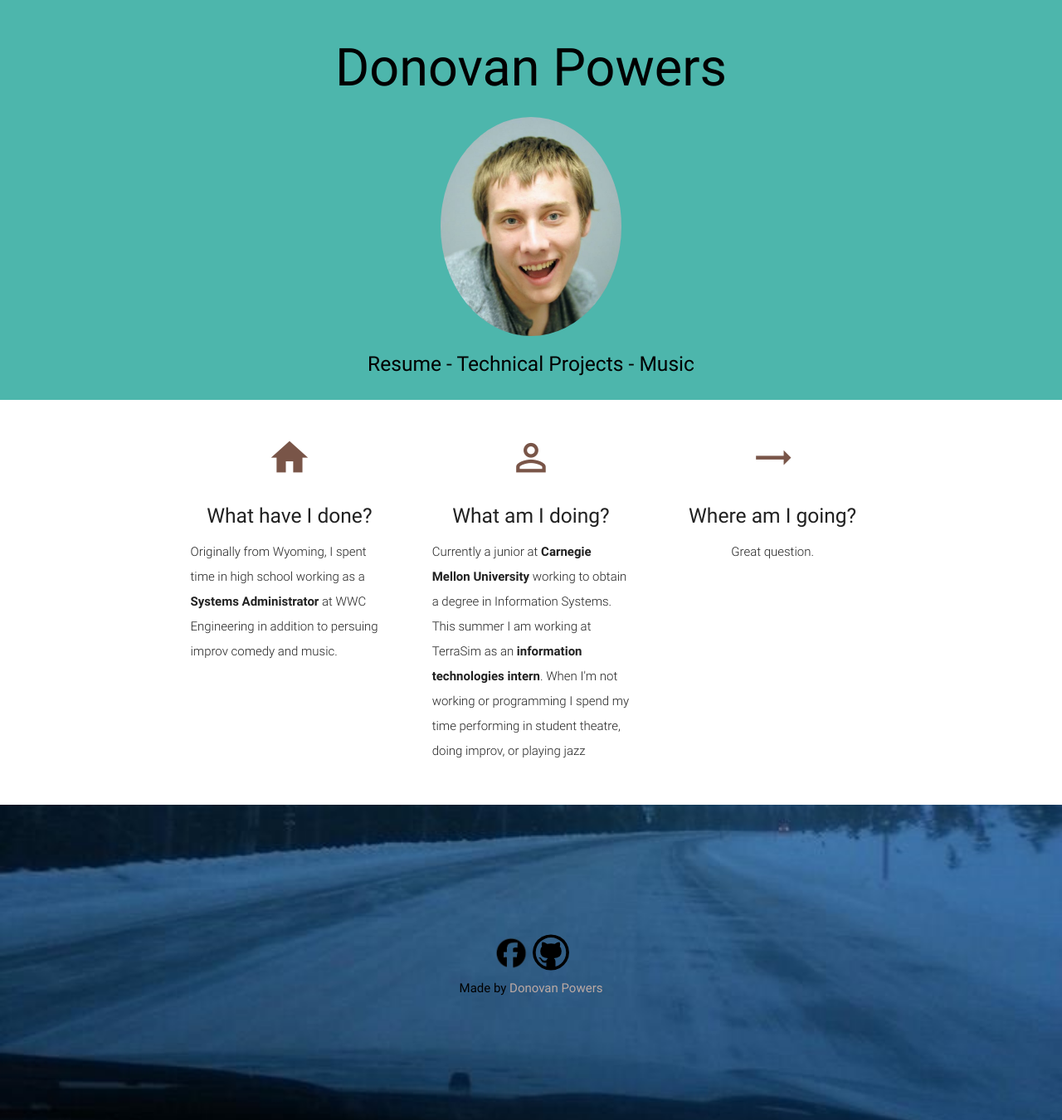
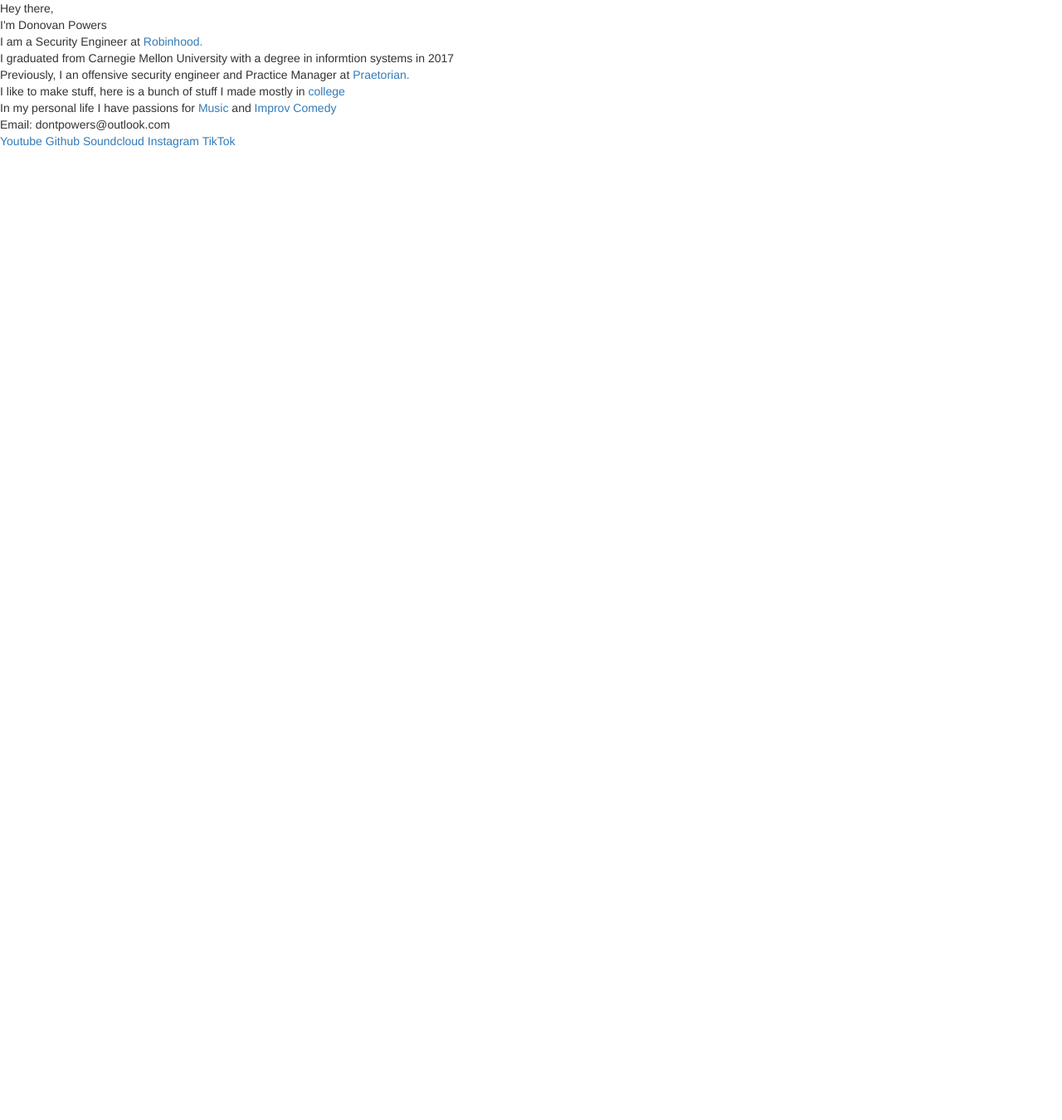
Before and after one commit to dtpowers/donovanpowers.me, a plain HTML site: page index.html in a window 1280 px wide. Shown: the whole page at 83% size. After the commit the page ends 800 px from the top, so only its background shows below. Drawn offline with nearby package versions, Linux system fonts and the light colour scheme.

Commit message:
updating some links

```diff
--- a/index.html
+++ b/index.html
@@ -1,126 +1,50 @@
+
+
 <!DOCTYPE html>
-<html lang="en">
+<html>
+
 <head>
-  <meta http-equiv="Content-Type" content="text/html; charset=UTF-8"/>
-  <meta name="viewport" content="width=device-width, initial-scale=1, maximum-scale=1.0, user-scalable=no"/>
+  <meta charset="utf-8">
+  <html lang="en" xml:lang="en" xmlns="http://www.w3.org/1999/xhtml">
+
   <title>Donovan Powers</title>
+  <script src="https://code.jquery.com/jquery-2.1.4.min.js"></script>
+  <!-- Latest compiled and minified CSS -->
+<link rel="stylesheet" href="https://maxcdn.bootstrapcdn.com/bootstrap/3.3.7/css/bootstrap.min.css" integrity="sha384-BVYiiSIFeK1dGmJRAkycuHAHRg32OmUcww7on3RYdg4Va+PmSTsz/K68vbdEjh4u" crossorigin="anonymous">
 
-  <!-- CSS  -->
-  <link href="css/materialize.css" type="text/css" rel="stylesheet" media="screen,projection"/>
-  <link href="css/style.css" type="text/css" rel="stylesheet" media="screen,projection"/>
- <script>
+<link href="https://fonts.googleapis.com/css?family=Montserrat" rel="stylesheet">
+
+<link rel="stylesheet" type="text/css" href="styles.css">
+<script>
   (function(i,s,o,g,r,a,m){i['GoogleAnalyticsObject']=r;i[r]=i[r]||function(){
   (i[r].q=i[r].q||[]).push(arguments)},i[r].l=1*new Date();a=s.createElement(o),
   m=s.getElementsByTagName(o)[0];a.async=1;a.src=g;m.parentNode.insertBefore(a,m)
-  })(window,document,'script','//www.google-analytics.com/analytics.js','ga');
+  })(window,document,'script','https://www.google-analytics.com/analytics.js','ga');
 
   ga('create', 'UA-63923576-1', 'auto');
   ga('send', 'pageview');
 
 </script>
- <!--  Scripts-->
-  <script src="https://code.jquery.com/jquery-2.1.1.min.js"></script>
-  <script src="js/materialize.js"></script>
-  <script src="js/init.js"></script>
+</head>
 
-</head>
 <body>
-  <div class="teal lighten-2">
-  <div id="index-banner" class="parallax-container">
-    <div class="section no-pad-bot">
-      <div class="container">
-        <br><br>
-        <h1 class="header center black-text text-lighten-2">Donovan Powers</h1>
-        <div class="row center">
-            <img src="me.jpg" class="circle responsive-img" width="25%">
-        </div>
-        <div class="row center">
-          <h5 class="black-text">Resume - <a href="projects.html" class="black-text">Technical Projects</a> - <a href="https://soundcloud.com/lucidhoodie" class="black-text">Music</a></h5>
-        </div>
-      </div>
-    </div>
-    <div class="parallax"> </div>
-  </div>
-  </div>
 
+<div class="content">
 
-  <div class="container">
-    <div class="section">
+        <div id="hi">Hey there,</div>
+        <div id="name">I'm Donovan Powers</div>
+        <div id="degree">I am a Security Engineer at <a href="https://www.linkedin.com/in/donovan-powers-a38359a7/">Robinhood.</a> <br> I graduated from Carnegie Mellon University with a degree in informtion systems in 2017</div>
+        <div id="adj">Previously, I an offensive security engineer and Practice Manager at <a href="https://www.praetorian.com/">Praetorian.</a></div>
+        <div id="proj">I like to make stuff, here is a bunch of stuff I made mostly in <a href="projects.html">college</a></div>
+        <div id="also"> In my personal life I have passions for <a href="https://linktr.ee/donsonder">Music</a> and <a href="https://www.facebook.com/SloppySecondsImprov">Improv Comedy</a></div>
+        <div>Email: dontpowers@outlook.com</div>
+        <div><a href="https://www.youtube.com/channel/UCYltM0LWRaoGejV_rdY4ITA">Youtube</a>  <a href="http://www.github.com/dtpowers">Github</a> <a href="http://soundcloud.com/lucidhoodie">Soundcloud</a> <a href="https://www.instagram.com/don_sonder/">Instagram</a> <a href="https://www.tiktok.com/@donsonder">TikTok</a></div>
 
-      <!--   Icon Section   -->
-      <div class="row">
-        <div class="col s12 m4">
-          <div class="icon-block">
-            <h2 class="center brown-text"><i class="mdi-action-home"></i></h2>
-            <h5 class="center">What have I done?</h5>
-
-            <p class="light">Originally from Wyoming, I spent time in high school working as a <b>Systems Administrator </b> at WWC Engineering in addition to persuing improv comedy and music.</p>
-          </div>
-        </div>
-
-        <div class="col s12 m4">
-          <div class="icon-block">
-            <h2 class="center brown-text"><i class="mdi-action-perm-identity"></i></h2>
-            <h5 class="center">What am I doing?</h5>
-
-            <p class="light">Currently a junior at <b>Carnegie Mellon University</b> working to obtain a degree in Information Systems. This summer I am working at TerraSim as an <b>information technologies intern</b>. When I'm not working or programming I spend my time performing in student theatre, doing improv, or playing jazz</p>
-          </div>
-        </div>
-
-        <div class="col s12 m4">
-          <div class="icon-block">
-            <h2 class="center brown-text"><i class="mdi-action-trending-neutral"></i></h2>
-            <h5 class="center">Where am I going?</h5>
-
-            <p class="light"  align="center">Great question.</p>
-          </div>
-        </div>
-      </div>
-
-    </div>
-  </div>
-
-
-  <div class="parallax-container valign-wrapper">
-    <div class="section no-pad-bot">
-      <div class="container">
-        <div class="row center">
-          <div class="container">
-
-    </div>
-    <div class="footer-copyright">
+</div>
 
 
 
 
-      <div id="social media" align="center">
-      <a href="https://www.facebook.com/donovan.powers"><img src="facebook.png" width="5%"></a>
-       <a href="https://github.com/dtpowers"><img src="github.svg" width="5%"></a>
-      </div>
-       <div class="row">
-        <br>
-      </div>
-      <a class="black-text text-lighten-3"> Made by </a><a class="brown-text text-lighten-3">Donovan Powers</a>
+</body>
 
-    </div>
-        </div>
-      </div>
-    </div>
-    <div class="parallax"><img src="road.jpg" alt="Unsplashed background img 2"></div>
-  </div>
-
-
-
-
-
-
-  <footer >
-
-  </footer>
-
-
-
-
-
-  </body>
 </html>
```
